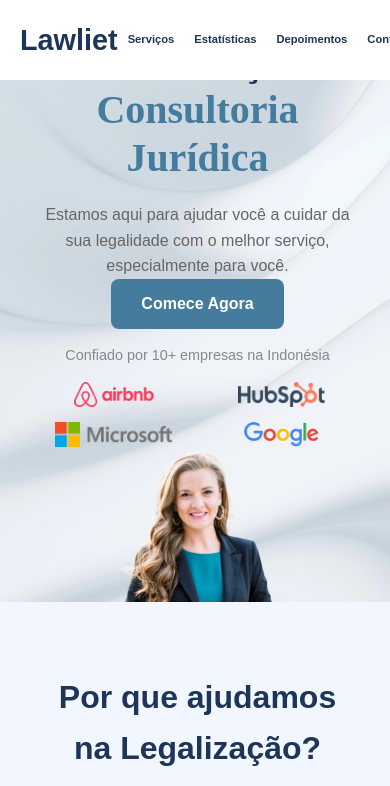
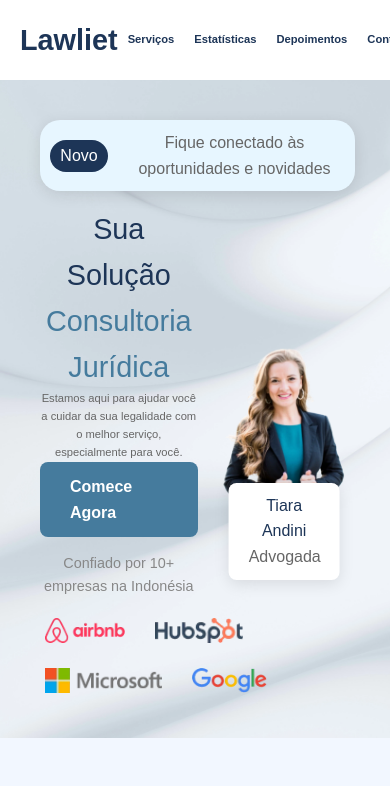
Before and after one commit to IvoBraatz/advocate, a website: page index.html in a window 390 px wide. Shown: the top 786 px of the page. Drawn offline with Linux system fonts and the light colour scheme.

Commit message:
agora vai

```diff
--- a/assets/css/main.css
+++ b/assets/css/main.css
@@ -54,7 +54,7 @@ z-index: 1;
 max-width: 50%;
 text-align: left;
 }
-.hero-content .badge {
+.hero-container .badge {
 display: flex;
 background: #E7F6FF;
 box-shadow: 0 4px 15px rgba(0, 0, 0, 0.1);
@@ -66,7 +66,7 @@ align-items: center;
 margin-bottom: 15px;
 gap: 1rem;
 }
-.hero-content .badge .high{
+.hero-container .badge .high{
 background-color: #1d3557;
 color: #fff;
 width: 4rem;
@@ -76,14 +76,6 @@ align-items: center;
 justify-content: center;
 padding: .5rem;
 border-radius: 26px;
-}
-.hero-content h1 {
-font-size: 4rem;
-line-height: 1.2;
-margin-bottom: 20px;
-font-weight: 600;
-font-family: "Playfair Display", serif;
-color: var(--secondary-color);
 }
 .hero-content h1 .highlight {
 color: var(--primary-color);
@@ -366,32 +358,13 @@ width: 150px;
 height: auto;
 }
 @media (max-width: 768px) {
-.hero {
-flex-direction: column;
-}
+
 .nav{
 display: flex;
 }
 .nav a{
 margin: 0 10px;
 font-size: .7rem;
-}
-.hero-content h1{
-font-size: 2.5rem;
-}
-.hero-content .badge{
-font-size: 0.8rem;
-}
-.hero-content .logos {
-align-items: center;
-justify-content: center;
-}
-.hero-content, .hero-image {
-max-width: 100%;
-text-align: center;
-}
-.services-list, .testimonial-list {
-flex-direction: column;
 }
 .services h2{
 font-size: 2rem;
--- a/index.html
+++ b/index.html
@@ -45,6 +45,20 @@
             padding: 50px 20px;
             overflow: hidden;
         }
+        .hero-content{
+            display: flex;
+            flex-direction: column;
+            justify-content: center;
+            align-items: center;
+        }
+        .hero-division {
+            display: flex;
+            justify-content: space-between;
+            align-items: center;
+            width: 100%;
+            max-width: 1200px;
+            margin: 0 auto;
+        }
         .hero h1 {
             font-size: 2.5rem;
             color: var(--secondary-color);
@@ -67,6 +81,34 @@
         .btn:hover {
             background: var(--secondary-color);
         }
+        @media screen and (max-width: 768px) {
+        .hero {
+            flex-direction: column; /* Garante que os elementos fiquem em coluna */
+            padding: 20px; /* Ajuste do espaçamento */
+            text-align: center;
+            height: auto; /* Evita alturas fixas */
+        }
+        .hero-content h1 {
+            font-size: 1.8rem; /* Reduz o tamanho do texto */
+        }
+        .hero-content p {
+            font-size: 0.7rem; /* Reduz o tamanho do parágrafo */
+        }
+        .btn {
+            font-size: 0.9rem;
+            padding: 8px 15px; /* Ajuste de padding */
+        }
+        .logos img {
+            width: 120px;
+            height: auto;
+            margin: 5px; /* Espaçamento entre logos */
+        }
+        .hero-image img {
+            width: 100%; /* Imagem responsiva */
+            height: auto;
+        }
+    }
+
     </style>
 </head>
 <body>
@@ -86,11 +128,15 @@
     <!-- Seção Hero -->
     <section class="hero">
         <div class="container hero-container">
-            <div class="hero-content">
+            <div class="hero-division">
                 <div class="badge">
                     <p class="high">Novo</p>
                     <p>Fique conectado às oportunidades e novidades</p>
                 </div>
+            </div>
+            <div class="hero-division">
+
+                <div class="hero-content">
                     <h1>Sua Solução<br><span class="highlight">Consultoria Jurídica</span></h1>
                     <p>Estamos aqui para ajudar você a cuidar da sua legalidade com o melhor serviço, especialmente para você.</p>
                     <a href="#contact" class="btn btn-primary">Comece Agora</a>
@@ -117,6 +163,7 @@
                     <div class="lawyer-info">
                         <h2>Tiara Andini</h2>
                         <p>Advogada</p>
+                    </div>
                 </div>
             </div>
         </div>
```
Lines whose indentation alone changed are shown as unchanged.
